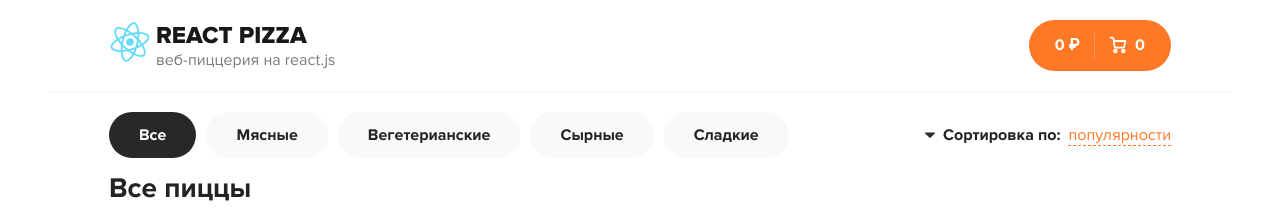
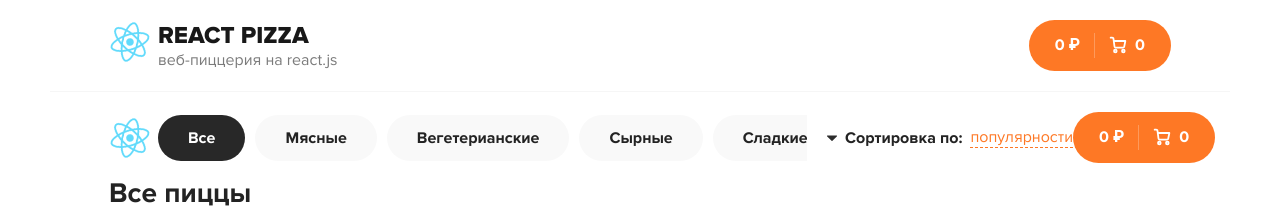
Before and after one commit to KEK-W8/react-pizzeria, a React (Create React App) app: page / in a window 1280 px wide. Shown: the top 213 px of the page. Built offline with nearby package versions, Linux system fonts and the light colour scheme; data requests are answered from the project's data file.

Commit message:
Sticky header start

```diff
--- a/src/components/Header.jsx
+++ b/src/components/Header.jsx
@@ -11,7 +11,7 @@ function Header() {
       <div className="container">
         <Link to="/">
           <div className="header__logo">
-            <img width="38" src={reactLogo} alt="React logo" />
+            <img width="38" className="img" src={reactLogo} alt="React logo" />
             <div>
               <h1>React Pizza</h1>
               <p>веб-пиццерия на react.js</p>
--- /dev/null
+++ b/src/components/SecondHeader.jsx
@@ -0,0 +1,36 @@
+import React from "react";
+import classNames from "classnames";
+
+import Categories from "./Categories.jsx";
+import Sort from "./Sort.jsx";
+import CartButton from "./CartButton.jsx";
+
+import reactLogo from "../assets/img/react-logo.png";
+
+function SecondHeader({
+  categories,
+  onClickCategory,
+  activeCategory,
+  sortFilters,
+  onClickSortFilter,
+  activeSortFilter,
+}) {
+  return (
+    <div className="content__top">
+      <img width="38" className="img" src={reactLogo} alt="React logo" />
+      <Categories
+        activeCategory={activeCategory}
+        onClickCategory={onClickCategory}
+        categories={categories}
+      />
+      <Sort
+        activeSortFilter={activeSortFilter}
+        onClickSortFilter={onClickSortFilter}
+        sortFilters={sortFilters}
+      />
+      <CartButton />
+    </div>
+  );
+}
+
+export default SecondHeader;
--- a/src/pages/Home.jsx
+++ b/src/pages/Home.jsx
@@ -1,8 +1,7 @@
-import React, { useEffect } from "react";
+import React, { useState, useEffect } from "react";
 import { useDispatch, useSelector } from "react-redux";
 
-import Sort from "../components/Sort.jsx";
-import Categories from "../components/Categories.jsx";
+import SecondHeader from "../components/SecondHeader.jsx";
 import PizzaBlock from "../components/PizzaBlock.jsx";
 import LoadingBlock from "../components/LoadingBlock.jsx";
 
@@ -24,6 +23,8 @@ const sortFilters = [
 ];
 
 function Home() {
+  const [stickyHeader, setStickyHeader] = useState(false);
+
   const dispatch = useDispatch();
   const items = useSelector(({ pizzas }) => pizzas.items);
   const cartItems = useSelector(({ cart }) => cart.items);
@@ -46,15 +47,24 @@ function Home() {
     dispatch(addPizzaToCart(obj));
   }
 
+  function stickIt() {
+    if (window.scrollY >= 100) {
+      setStickyHeader(true);
+    } else {
+      setStickyHeader(false);
+    }
+  }
+  window.addEventListener("scroll", stickIt);
+
   return (
     <div className="container">
-      <div className="content__top">
-        <Categories
+      <div
+        className={stickyHeader ? "content__top sticky-header" : "content__top"}
+      >
+        <SecondHeader
           activeCategory={category}
           onClickCategory={onSelectCategory}
           categories={categories}
-        />
-        <Sort
           activeSortFilter={sortBy}
           onClickSortFilter={onSelectSortFilter}
           sortFilters={sortFilters}
--- a/src/scss/app.scss
+++ b/src/scss/app.scss
@@ -7,6 +7,22 @@
 body {
   @media (max-width: 768px) {
     padding: 20px 0;
+  }
+
+  .img {
+    width: 42px;
+    height: 42px;
+    margin-right: 7px;
+    animation: logo-spin infinite 20s linear;
+
+    @keyframes logo-spin {
+      from {
+        transform: rotate(0deg);
+      }
+      to {
+        transform: rotate(360deg);
+      }
+    }
   }
 }
 
@@ -84,9 +100,17 @@ body {
     display: flex;
     align-items: center;
     justify-content: space-between;
+
     @media (max-width: 768px) {
       flex-direction: column;
     }
+  }
+
+  .sticky-header {
+    top: 0px;
+    background-color: #fff;
+    margin: 10px 0;
+    position: sticky;
   }
 }
 
--- a/src/scss/components/_header.scss
+++ b/src/scss/components/_header.scss
@@ -22,22 +22,6 @@
   &__logo {
     display: flex;
 
-    img {
-      width: 42px;
-      height: 42px;
-      margin-right: 5px;
-      animation: logo-spin infinite 20s linear;
-    }
-
-    @keyframes logo-spin {
-      from {
-        transform: rotate(0deg);
-      }
-      to {
-        transform: rotate(360deg);
-      }
-    }
-
     h1 {
       color: #181818;
       font-size: 24px;
```
